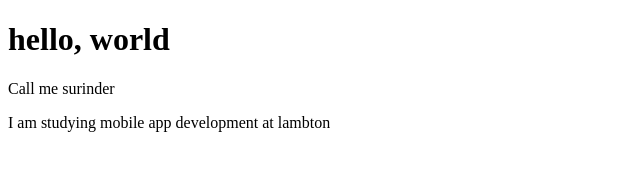
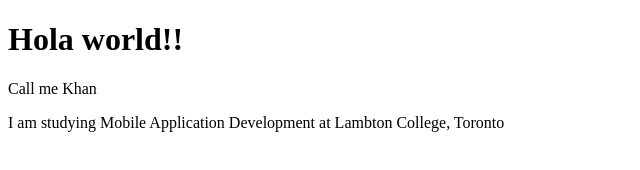
Before and after one commit to sultanowaiz99/ProDigi, a plain HTML site: page index.html in a window 1280 px wide. Shown: the whole page, without its empty margins (0-640 px from the left). Drawn offline with Linux system fonts and the light colour scheme.

Commit message:
Update index.html

```diff
--- a/index.html
+++ b/index.html
@@ -4,8 +4,8 @@
     <title>Hello, world!</title>
   </head>
   <body>
-    <h1>hello, world</h1>
-    <p>Call me surinder</p>
-    <p>I am studying mobile app development at lambton</p>
+    <h1>Hola world!!</h1>
+    <p>Call me Khan</p>
+    <p>I am studying Mobile Application Development at Lambton College, Toronto</p>
   </body>
 </html>
```
